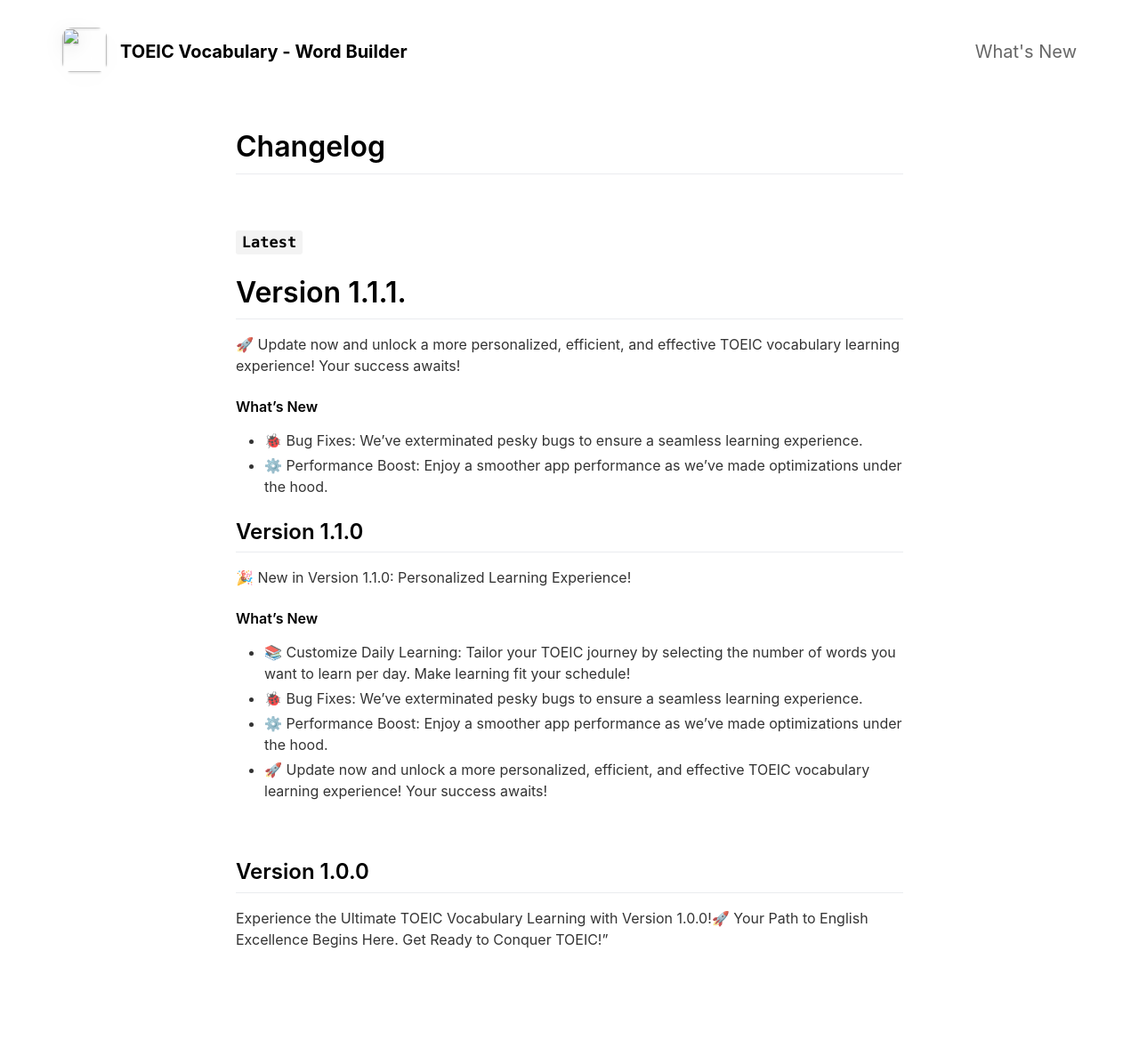
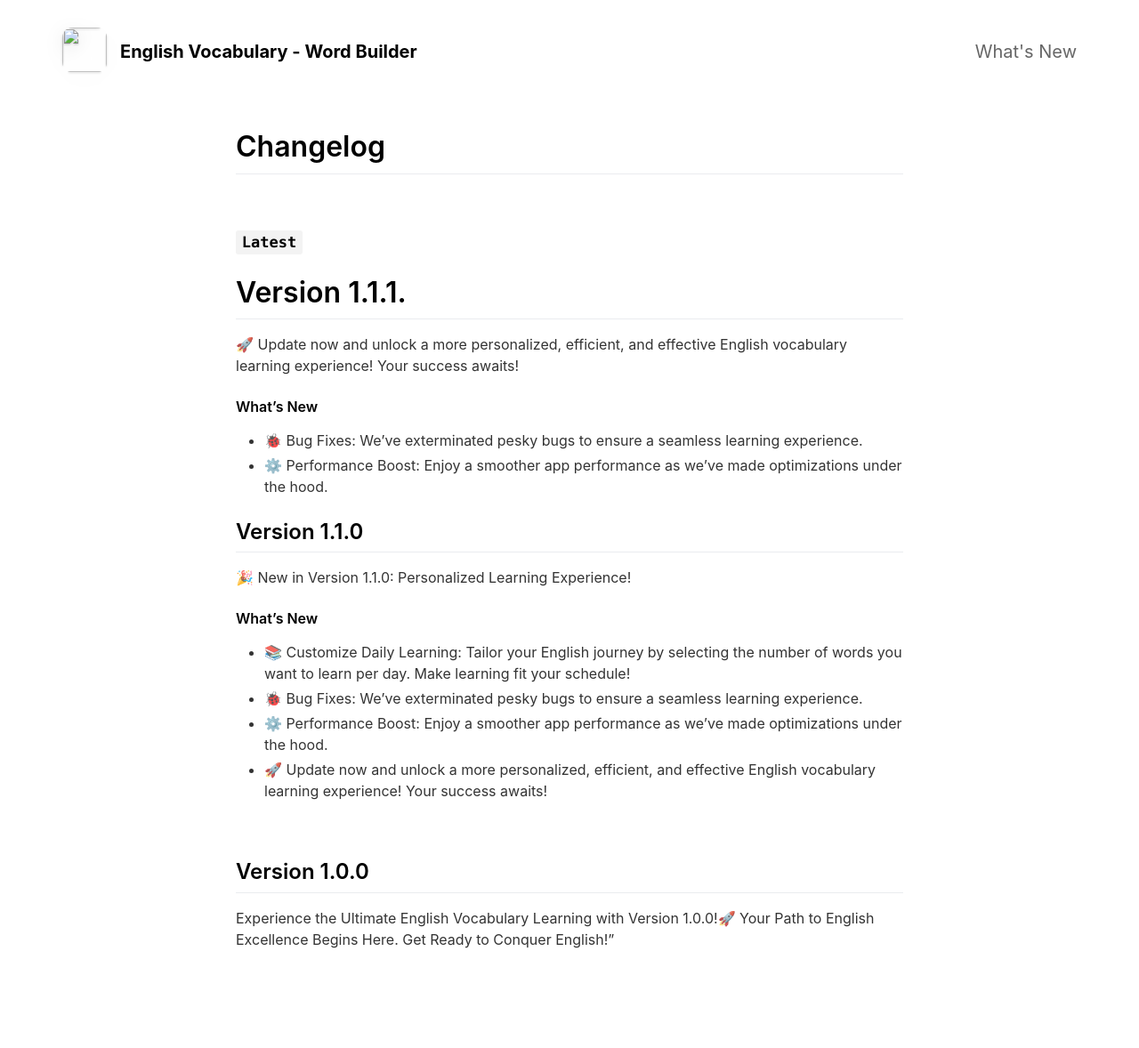
Before and after one commit to eswizardry/toeic-app-landing-page, a Jekyll site: the page built from _pages/changelog.md, in a window 1280 px wide. Shown: the whole page at 89% size. Built offline with Jekyll 4.4.1, drawn with Linux system fonts in a browser that asks for light colours; nearby versions of some CDN libraries.

Commit message:
chore: Update app name

```diff
--- a/_config.yml
+++ b/_config.yml
@@ -11,9 +11,9 @@ presskit_download_link                    : #assets/your_press_kit.zip
                                                                                       # Or upload your press kit file to assets and set path accordingly (e.g. "assets/your_press_kit.zip").
 
 app_icon                                  : # assets/appicon.png                      # Automatically populates if not set and if iOS app ID is set.  Otherwise enter path to icon file manually.
-app_name                                  : TOEIC Vocabulary - Word Builder           # Automatically populates if not set and if iOS app ID is set.  Otherwise enter manually.
+app_name                                  : English Vocabulary - Word Builder           # Automatically populates if not set and if iOS app ID is set.  Otherwise enter manually.
 app_price                                 :                                           # Automatically populates if not set and if iOS app ID is set.  Otherwise enter manually.
-app_description                           : Introducing TOEIC Vocabulary-Word Builder, your ultimate passport to TOEIC success! With a robust collection of over 1000+ hand-picked words, this app will propel your vocabulary skills to new heights. Immerse yourself in an interactive learning experience packed with engaging games that challenge your memory, listening comprehension, and vocabulary writing prowess. Get ready to embark on an exhilarating journey of word mastery!
+app_description                           : Introducing English Vocabulary-Word Builder, your ultimate passport to English success! With a robust collection of over 1000+ hand-picked words, this app will propel your vocabulary skills to new heights. Immerse yourself in an interactive learning experience packed with engaging games that challenge your memory, listening comprehension, and vocabulary writing prowess. Get ready to embark on an exhilarating journey of word mastery!
 enable_smart_app_banner                   : true                                      # Set to true to show a smart app banner at top of page on mobile devices.
 
 
@@ -43,11 +43,11 @@ features                                  :
     fontawesome_icon_name                 : space-shuttle
 
   - title                                 : Sharpen Listening Skills
-    description                           : Train your ears to catch every nuance with our listening exercises. Tune in to authentic TOEIC-style audio recordings and answer questions to sharpen your listening comprehension. Gaining the confidence to excel in the listening section.
+    description                           : Train your ears to catch every nuance with our listening exercises. Tune in to authentic English audio recordings and answer questions to sharpen your listening comprehension. Gaining the confidence to excel in the listening section.
     fontawesome_icon_name                 : headphones
 
   - title                                 : Track Your Progress
-    description                           : Stay motivated and monitor your progress with detailed statistics and performance insights. Keep tabs on your strengths and areas for improvement. Witness your growth over time and celebrate your milestones on the path to TOEIC success.
+    description                           : Stay motivated and monitor your progress with detailed statistics and performance insights. Keep tabs on your strengths and areas for improvement. Witness your growth over time and celebrate your milestones on the path to English success.
     fontawesome_icon_name                 : tasks
 
   - title                                 : Engaging Learning Games
--- a/_pages/changelog.md
+++ b/_pages/changelog.md
@@ -11,7 +11,7 @@ include_in_header: true
 ### `Latest`
 # **Version 1.1.1.**
 
-🚀 Update now and unlock a more personalized, efficient, and effective TOEIC vocabulary learning experience! Your success awaits!
+🚀 Update now and unlock a more personalized, efficient, and effective English vocabulary learning experience! Your success awaits!
 #### What's New
 - 🐞 Bug Fixes: We've exterminated pesky bugs to ensure a seamless learning experience.
 - ⚙️ Performance Boost: Enjoy a smoother app performance as we've made optimizations under the hood.
@@ -22,14 +22,14 @@ include_in_header: true
 
 #### What's New
 
-- 📚 Customize Daily Learning: Tailor your TOEIC journey by selecting the number of words you want to learn per day. Make learning fit your schedule!
+- 📚 Customize Daily Learning: Tailor your English journey by selecting the number of words you want to learn per day. Make learning fit your schedule!
 - 🐞 Bug Fixes: We've exterminated pesky bugs to ensure a seamless learning experience.
 - ⚙️ Performance Boost: Enjoy a smoother app performance as we've made optimizations under the hood.
-- 🚀 Update now and unlock a more personalized, efficient, and effective TOEIC vocabulary learning experience! Your success awaits!
+- 🚀 Update now and unlock a more personalized, efficient, and effective English vocabulary learning experience! Your success awaits!
 
 <br>
 
 ## Version 1.0.0
-Experience the Ultimate TOEIC Vocabulary Learning with Version 1.0.0!🚀 Your Path to English Excellence Begins Here. Get Ready to Conquer TOEIC!"
+Experience the Ultimate English Vocabulary Learning with Version 1.0.0!🚀 Your Path to English Excellence Begins Here. Get Ready to Conquer English!"
 
 <br>
```
Also changed, not shown: _pages/privacypolicy.md (+3 -3 lines).
